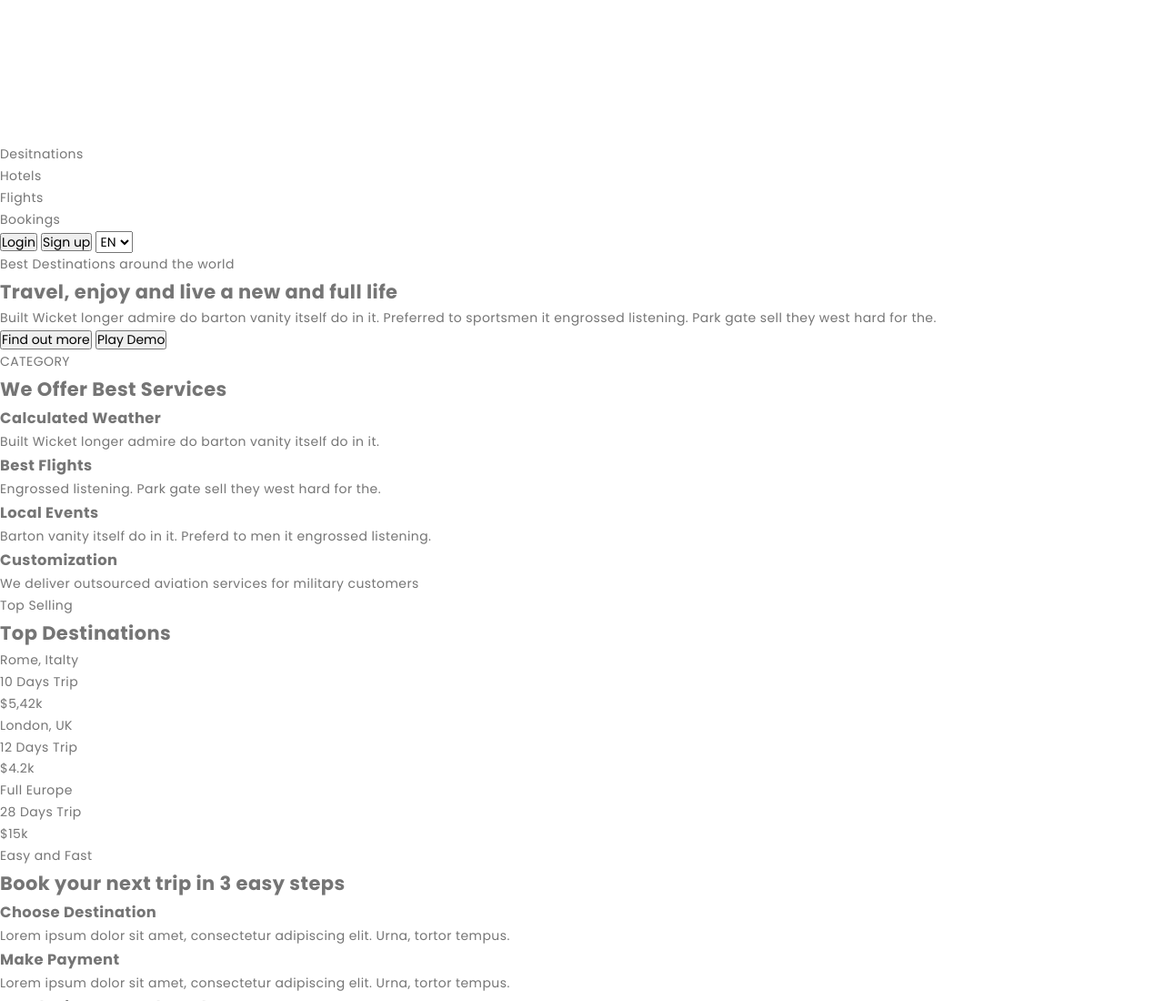
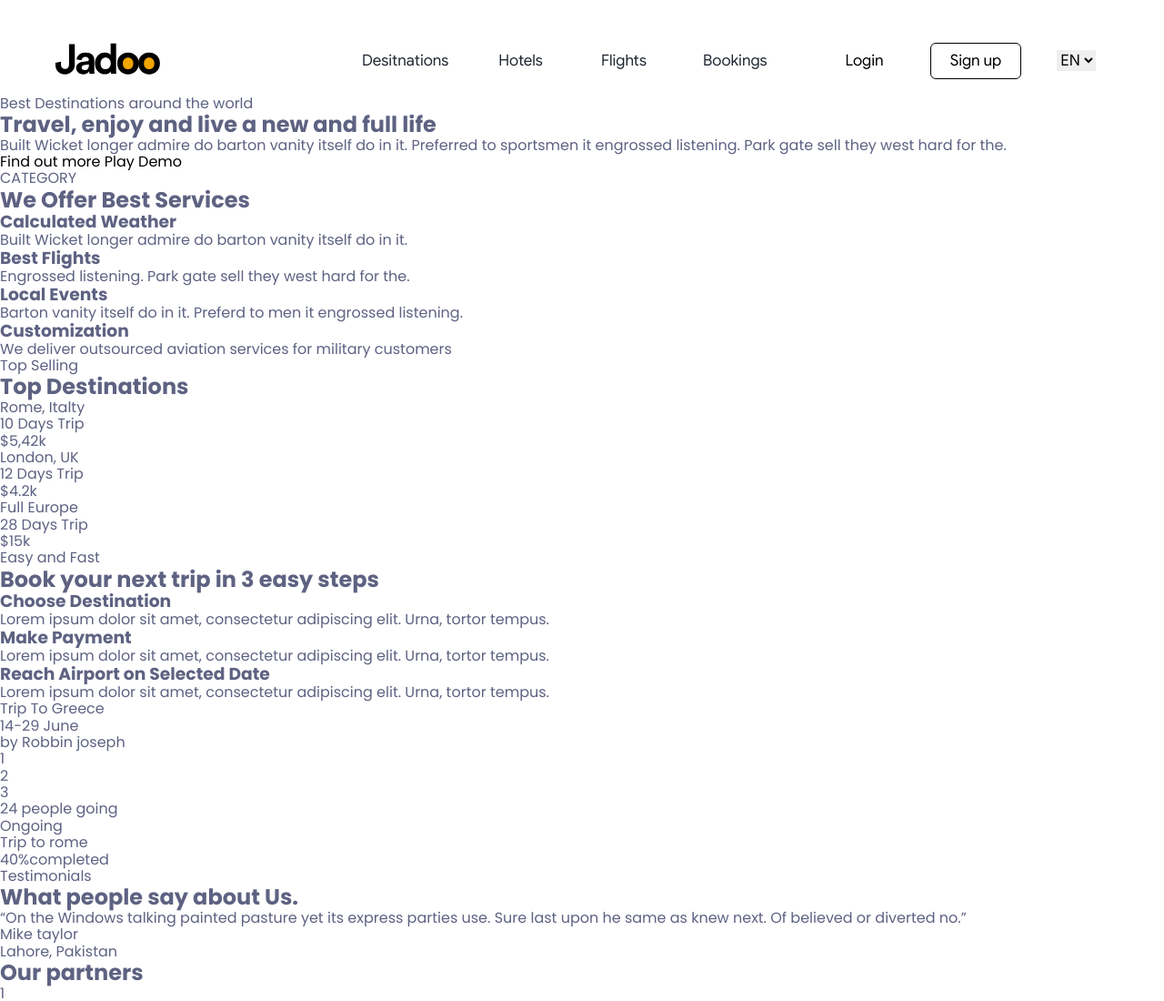
Before and after one commit to OksanaKuzich/sigma-hw-02, a website built with Parcel: page src/index.html in a window 1280 px wide. Shown: the top 1100 px of the page at 91% size. Built offline with nearby package versions, Linux system fonts and the light colour scheme; a web font is replaced by a local one.

Commit message:
added style for header

```diff
--- a/src/index.html
+++ b/src/index.html
@@ -26,24 +26,23 @@
     <title>Jadoo</title>
   </head>
   <body>
-    <header>
+    <header class="container header">
       <a href="./index.html">
-        <svg>
-          <use href="./images/logo-color.svg"></use>
+        <svg class="header__logo">
+          <use href="./images/sprite.svg#logo-color"></use>
         </svg>
       </a>
-      <p></p>
-      <nav>
-        <ul>
-          <li><a href="">Desitnations</a></li>
-          <li><a href="">Hotels</a></li>
-          <li><a href="">Flights</a></li>
-          <li><a href="">Bookings</a></li>
+      <nav class="header__nav">
+        <ul class="header__nav-list">
+          <li class="header__nav-item"><a href="">Desitnations</a></li>
+          <li class="header__nav-item"><a href="">Hotels</a></li>
+          <li class="header__nav-item"><a href="">Flights</a></li>
+          <li class="header__nav-item"><a href="">Bookings</a></li>
         </ul>
       </nav>
-      <button type="button">Login</button>
-      <button type="button">Sign up</button>
-      <select name="language">
+        <button class="header__btn--login type="button">Login</button>
+        <button class="header__btn--singup" type="button">Sign up</button>
+      <select class="header__select--lang" name="language">
         <option value="EN">EN</option>
         <option value="UA">UA</option>
       </select>
--- a/src/sass/base/_common.scss
+++ b/src/sass/base/_common.scss
@@ -3,22 +3,7 @@
 body {
   background-color: $background-color;
   font-family: $font-family-main, sans-serif;
-  font-size: 14px;
-  line-height: 1.71;
-  letter-spacing: 0.03em;
-  color: $second-text-color;
+  font-weight: 400;
+  font-size: 16px;
+  color: $main-text-color;
 }
-
-.link {
-  text-decoration: none;
-  transition: color 250ms cubic-bezier(0.4, 0, 0.2, 1);
-
-  &:hover,
-  &:focus {
-    color: $accent-text-color;
-  }
-}
-
-.list {
-  display: flex;
-}
--- /dev/null
+++ b/src/sass/base/_container.scss
@@ -0,0 +1,5 @@
+.container {
+  width: 1160px;
+  margin-left: auto;
+  margin-right: auto;
+}
--- a/src/sass/base/_index.scss
+++ b/src/sass/base/_index.scss
@@ -1,2 +1,3 @@
 @import "./common";
 @import "./reset";
+@import "./container";
--- a/src/sass/base/_reset.scss
+++ b/src/sass/base/_reset.scss
@@ -26,4 +26,6 @@ a {
 
 button {
   padding: 0;
+  border-style: none;
+  background-color: transparent;
 }
--- /dev/null
+++ b/src/sass/components/_header.scss
@@ -0,0 +1,77 @@
+.header {
+  padding-top: 47px;
+  padding-bottom: 18px;
+  display: flex;
+  align-items: center;
+  color: $nav-text-color;
+  font-size: 17px;
+  font-family: $font-family-btn;
+}
+
+.header__logo {
+  width: 116px;
+  height: 35px;
+  margin-right: 222px;
+  transition: all 500ms cubic-bezier(0.4, 0, 0.2, 1);
+
+  &:hover,
+  &:focus {
+    transform: scale(1.2);
+  }
+}
+
+.header__nav {
+  margin-right: 86px;
+}
+
+.header__nav-list {
+  display: flex;
+  flex-direction: row;
+}
+
+.header__nav-item {
+  transition: all 500ms cubic-bezier(0.4, 0, 0.2, 1);
+
+  &:nth-of-type(1) {
+    margin-right: 55px;
+  }
+  &:nth-of-type(2) {
+    margin-right: 64px;
+  }
+  &:nth-of-type(3) {
+    margin-right: 62px;
+  }
+
+  &:hover,
+  &:focus {
+    color: $accent-color;
+  }
+}
+
+.header__btn--login {
+  transition: all 500ms cubic-bezier(0.4, 0, 0.2, 1);
+
+  &:hover,
+  &:focus {
+    color: $accent-color;
+  }
+}
+
+.header__btn--singup {
+  margin-left: 52px;
+  margin-right: 40px;
+  padding: 9px 21px;
+  outline: 1px #000 solid;
+  border-radius: 5px;
+  transition: all 500ms cubic-bezier(0.4, 0, 0.2, 1);
+
+  &:hover,
+  &:focus {
+    outline: none;
+    background-color: $accent-color;
+  }
+}
+
+.header__select--lang {
+  border-style: none;
+}
--- a/src/sass/components/_index.scss
+++ b/src/sass/components/_index.scss
@@ -0,0 +1 @@
+@import './header'
--- a/src/sass/utils/_variables.scss
+++ b/src/sass/utils/_variables.scss
@@ -1,18 +1,20 @@
-$main-text-color: #212121;
+$main-text-color: #5e6282;
+$hero-text-color: #181e4b;
 $second-text-color: #757575;
-$accent-text-color: #2196f3;
-$hover-btn-color: #188ce8;
-$logo-text-color: #000000;
-$icon-color: #afb1b8;
+$nav-text-color: #212832;
+$accent-color: #f1a501;
+// $hover-btn-color: #188ce8;
+// $logo-text-color: #000000;
+// $icon-color: #afb1b8;
 
 $background-color: #fff;
-$background-footer-color: #2f303a;
-$background-cards-color: #f5f4fa;
+// $background-footer-color: #2f303a;
+// $background-cards-color: #f5f4fa;
 
-$border-footer-color: #ececec;
-$border-cards-color: #eeeeee;
+// $border-footer-color: #ececec;
+// $border-cards-color: #eeeeee;
 
-$font-family-main: 'Poppins', sans-serif;
-$font-family-title: 'Volkhov', serif;
-$font-family-btn: 'Google Sans', sans-serif;
-$font-family-input: 'Montserrat', sans-serif;
+$font-family-main: Poppins;
+$font-family-title: Volkhov;
+$font-family-btn: Google Sans;
+$font-family-input: Montserrat;
```
Also changed, not shown: src/images/sprite.svg (added), src/sass/main.css, 1 other file.
